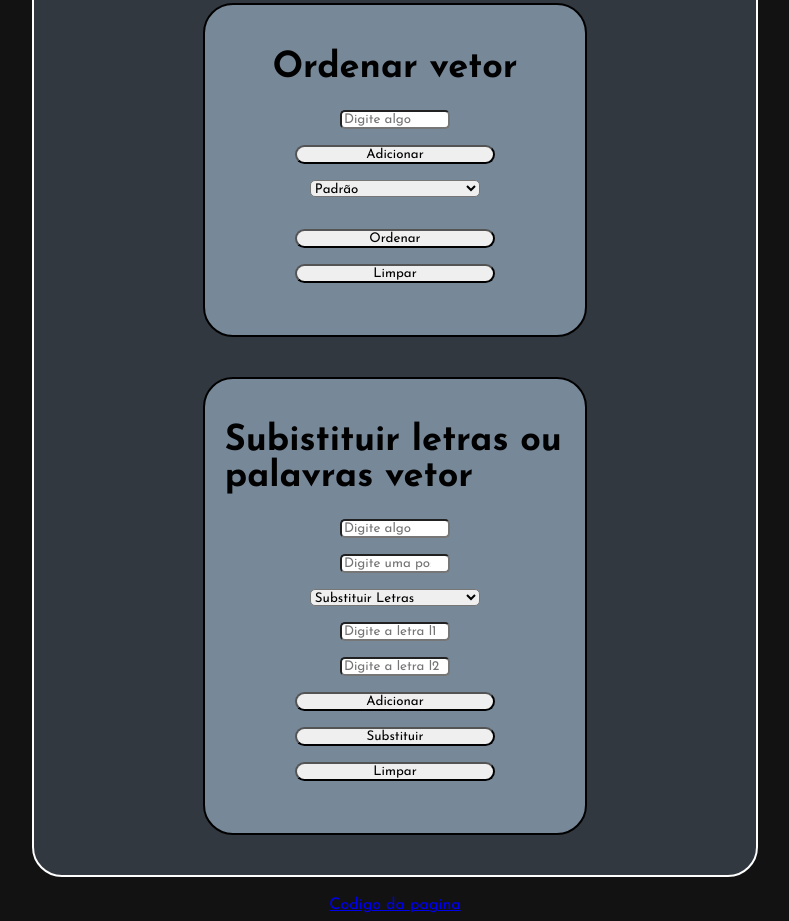
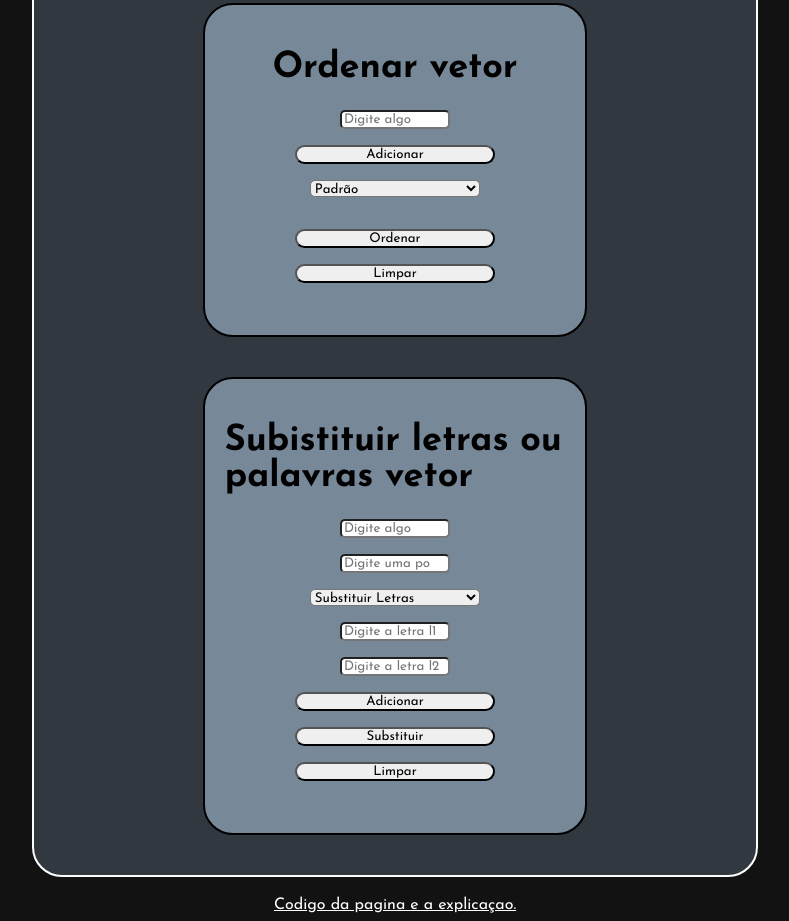
Before and after one commit to fezarosa-dev/promperotrabalho1, a website: page index.html in a window 1280 px wide. Shown: the part 3940-4861 px from the top of the page, without its empty margins (245-1034 px from the left). Drawn offline with Linux system fonts and the light colour scheme.

Commit message:
mudando links

```diff
--- a/index.html
+++ b/index.html
@@ -160,6 +160,9 @@
         }
         select{
             border-radius: 5px;
+        }
+        a{
+            color: #fff;
         }
 
     </style>
@@ -736,6 +739,6 @@
             <div id="Texto4Ver"></div>
         </div>
         </div>
-        <a href="https://github.com/fezarosa-dev/promperotrabalho1">Codigo da pagina</a>
+        <a href="https://github.com/fezarosa-dev/promperotrabalho1">Codigo da pagina e a explicaçao.</a>
 </body>
 </html>
```
